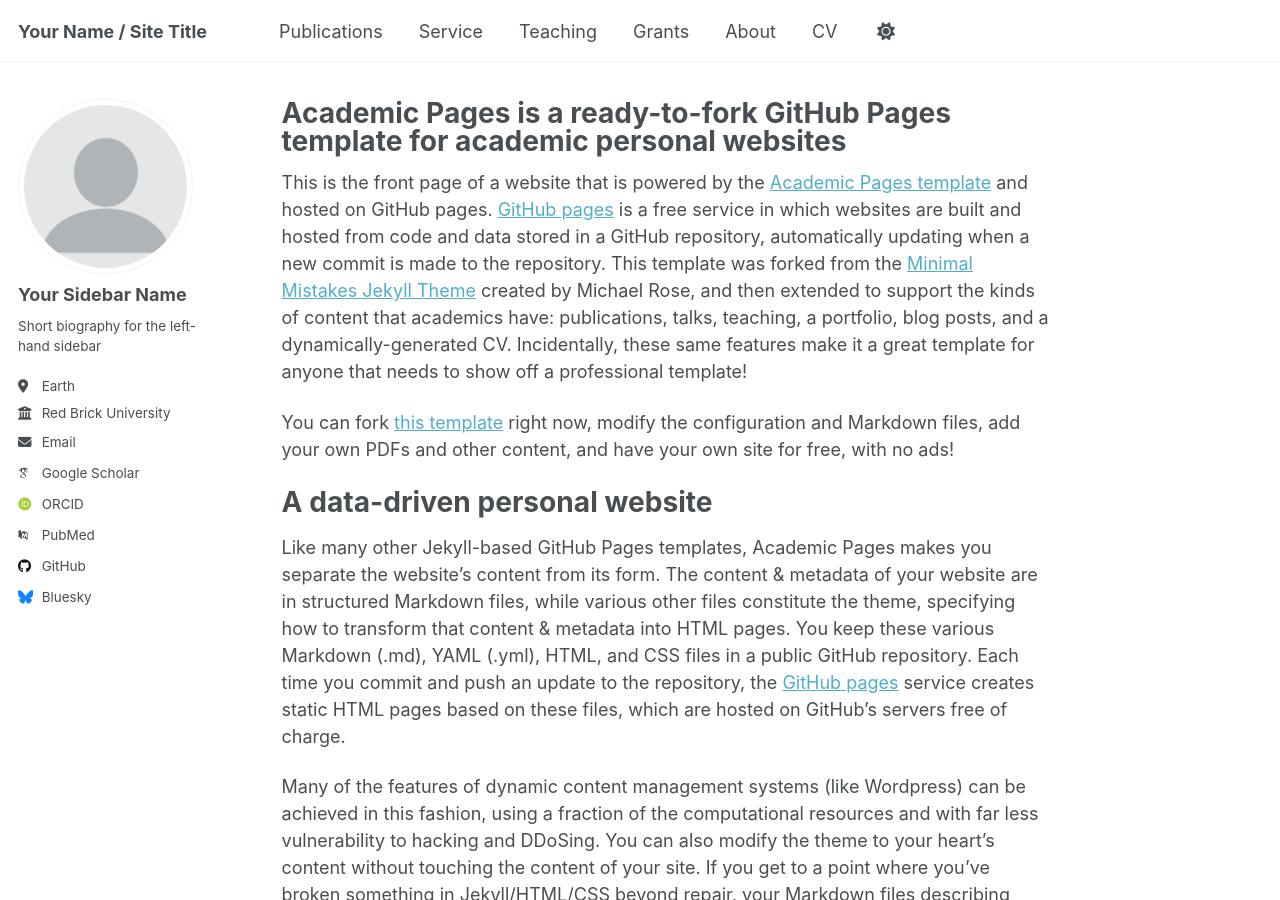
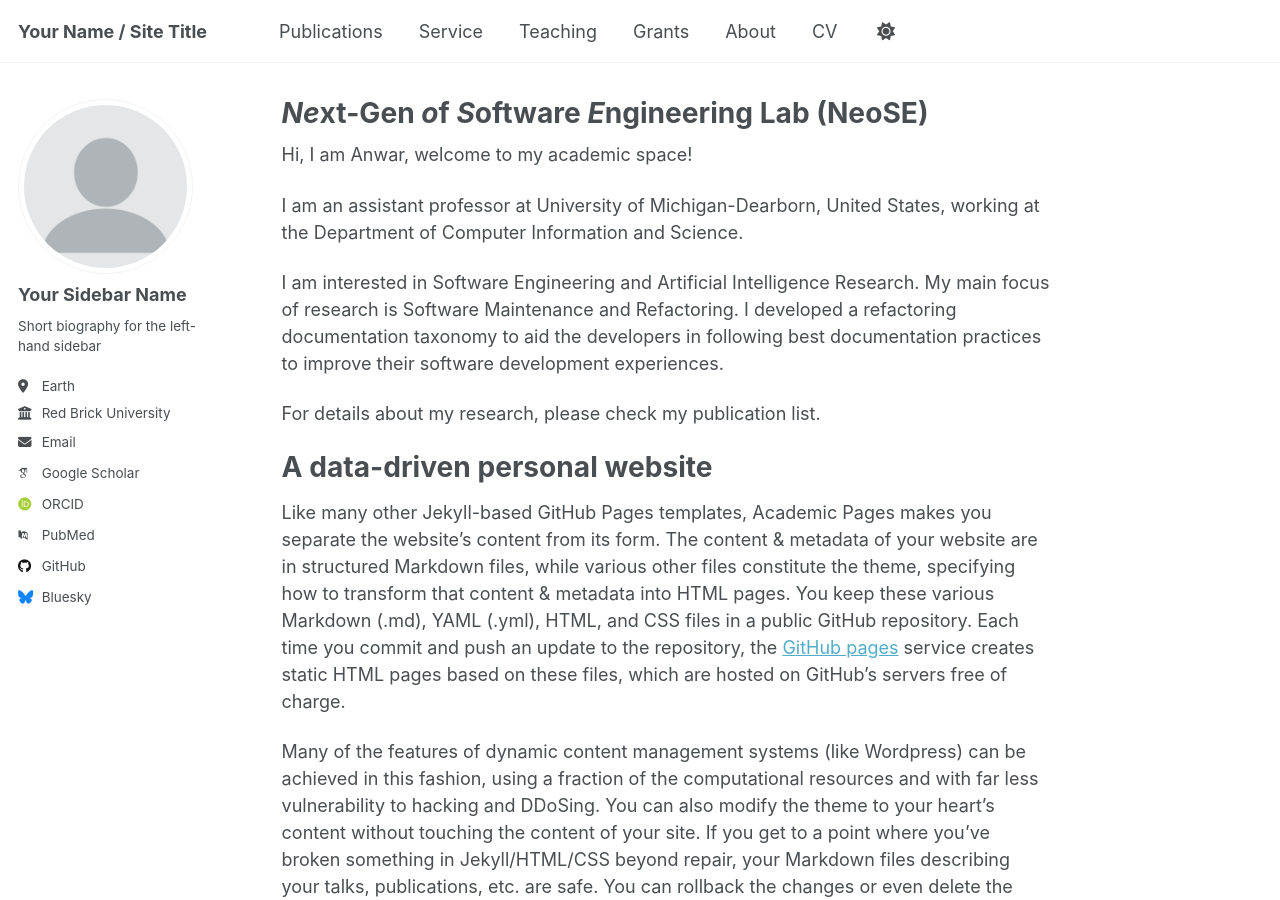
Before and after one commit to anwarghammam/aghammam.github.io, a Jekyll site: the page built from _pages/about.md, in a window 1280 px wide and 900 px high. Built offline with Jekyll 4.4.1, drawn with Linux system fonts in a browser that asks for light colours; some web fonts are replaced; a script that is not in the unit is left out.

Commit message:
Update about.md

```diff
--- a/_pages/about.md
+++ b/_pages/about.md
@@ -1,15 +1,19 @@
 ---
 permalink: /
-title: "Academic Pages is a ready-to-fork GitHub Pages template for academic personal websites"
+title: " *Ne*xt-Gen *o*f *S*oftware *E*ngineering Lab (NeoSE)"
 author_profile: true
 redirect_from:
   - /about/
   - /about.html
 ---
 
-This is the front page of a website that is powered by the [Academic Pages template](https://github.com/academicpages/academicpages.github.io) and hosted on GitHub pages. [GitHub pages](https://pages.github.com) is a free service in which websites are built and hosted from code and data stored in a GitHub repository, automatically updating when a new commit is made to the repository. This template was forked from the [Minimal Mistakes Jekyll Theme](https://mmistakes.github.io/minimal-mistakes/) created by Michael Rose, and then extended to support the kinds of content that academics have: publications, talks, teaching, a portfolio, blog posts, and a dynamically-generated CV. Incidentally, these same features make it a great template for anyone that needs to show off a professional template!
+Hi, I am Anwar, welcome to my academic space!
 
- You can fork [this template](https://github.com/academicpages/academicpages.github.io) right now, modify the configuration and Markdown files, add your own PDFs and other content, and have your own site for free, with no ads!
+I am an assistant professor at University of Michigan-Dearborn, United States, working at the Department of Computer Information and Science.
+
+I am interested in Software Engineering and Artificial Intelligence Research. My main focus of research is Software Maintenance and Refactoring. I developed a refactoring documentation taxonomy to aid the developers in following best documentation practices to improve their software development experiences.
+
+For details about my research, please check my publication list.
 
 A data-driven personal website
 ======
```
